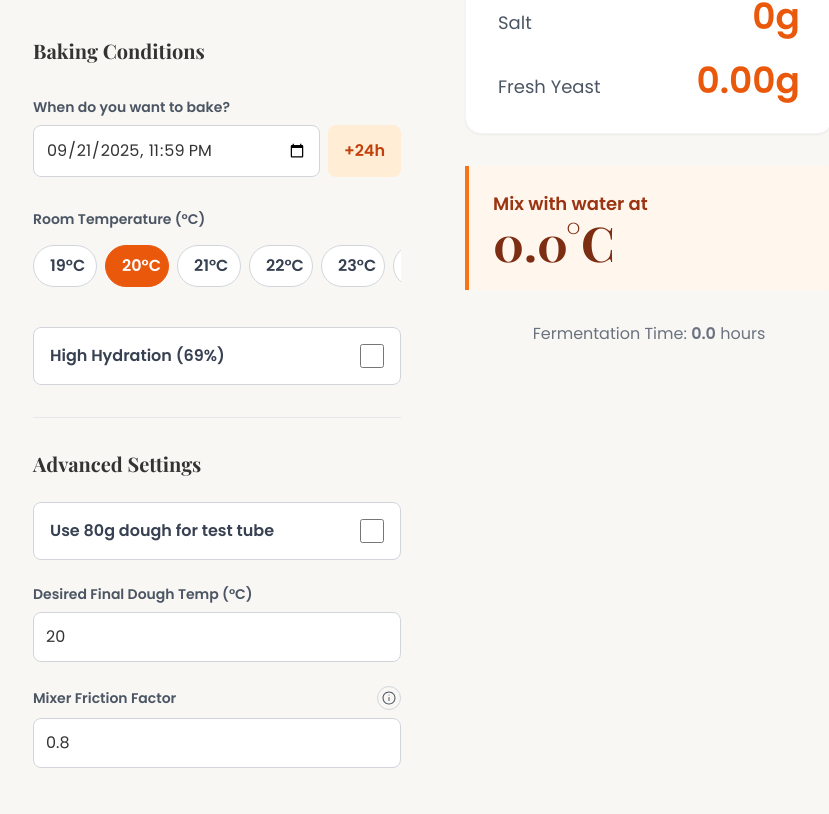
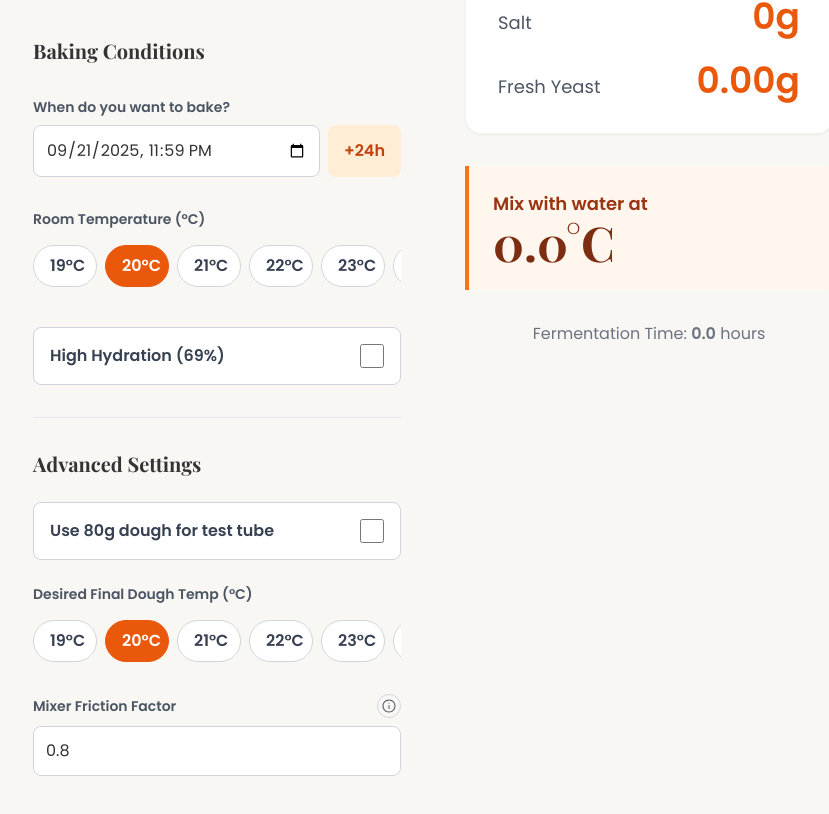
Before and after one commit to mikserf/pizzacalculator, a React (Vite) app: page / in a window 1280 px wide. Shown: the part 404-1218 px from the top of the page, without its empty margins (207-1036 px from the left). Built offline with nearby package versions, Linux system fonts and the light colour scheme.

Commit message:
Refactor desired dough temperature input to buttons

```diff
--- a/src/components/CalculatorControls.tsx
+++ b/src/components/CalculatorControls.tsx
@@ -180,13 +180,35 @@ const CalculatorControls: React.FC<CalculatorControlsProps> = ({ state, onUpdate
           <label htmlFor="desiredDoughTemp" className="block text-sm font-semibold text-gray-600 dark:text-gray-300 mb-2">
             Desired Final Dough Temp (°C)
           </label>
-          <input
-            type="number"
+          <div
             id="desiredDoughTemp"
-            value={state.desiredDoughTemp}
-            onChange={(e) => onUpdate({ desiredDoughTemp: parseFloat(e.target.value) })}
-            className="w-full bg-white dark:bg-gray-800 rounded-lg p-3 border border-gray-300 dark:border-gray-600 focus:ring-2 focus:ring-orange-500 focus:border-orange-500 dark:text-white"
-          />
+            className="flex gap-2 overflow-x-auto horizontal-scroll py-2"
+            role="listbox"
+            aria-label="Desired Final Dough Temperature"
+          >
+            {Array.from({ length: 8 }, (_, i) => i + 19).map((temp) => {
+              const selected = state.desiredDoughTemp === temp;
+              return (
+                <button
+                  key={temp}
+                  type="button"
+                  role="option"
+                  aria-selected={selected}
+                  aria-pressed={selected}
+                  onClick={() => onUpdate({ desiredDoughTemp: temp })}
+                  className={[
+                    "px-4 py-2 rounded-full border whitespace-nowrap select-none",
+                    "min-w-[64px] text-center font-semibold",
+                    selected
+                      ? "bg-orange-600 text-white border-orange-600"
+                      : "bg-white dark:bg-gray-800 text-gray-700 dark:text-gray-200 border-gray-300 dark:border-gray-600",
+                  ].join(" ")}
+                >
+                  {temp}°C
+                </button>
+              );
+            })}
+          </div>
         </div>
         <div>
           <div className="flex items-center justify-between mb-2">
```
